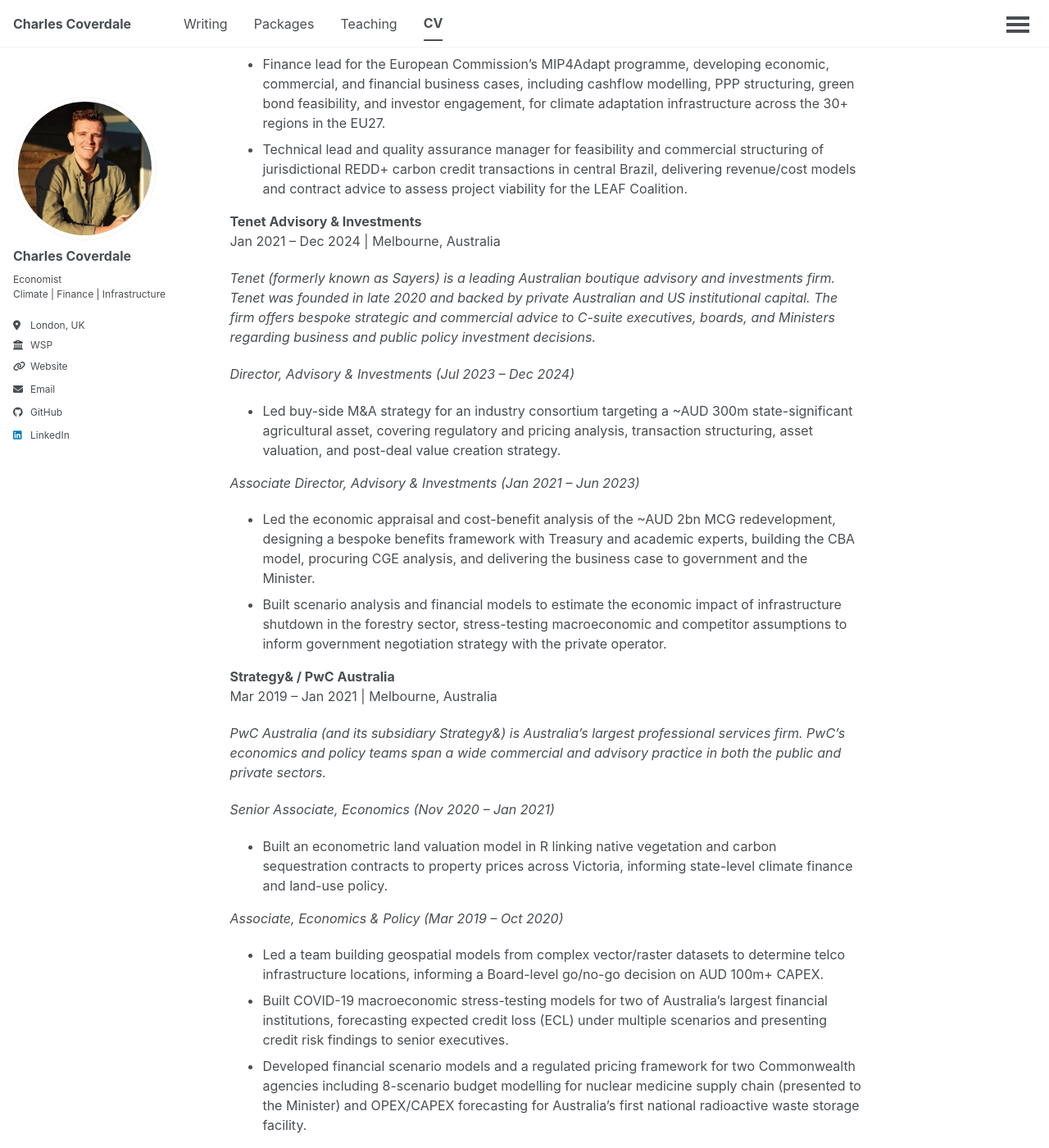
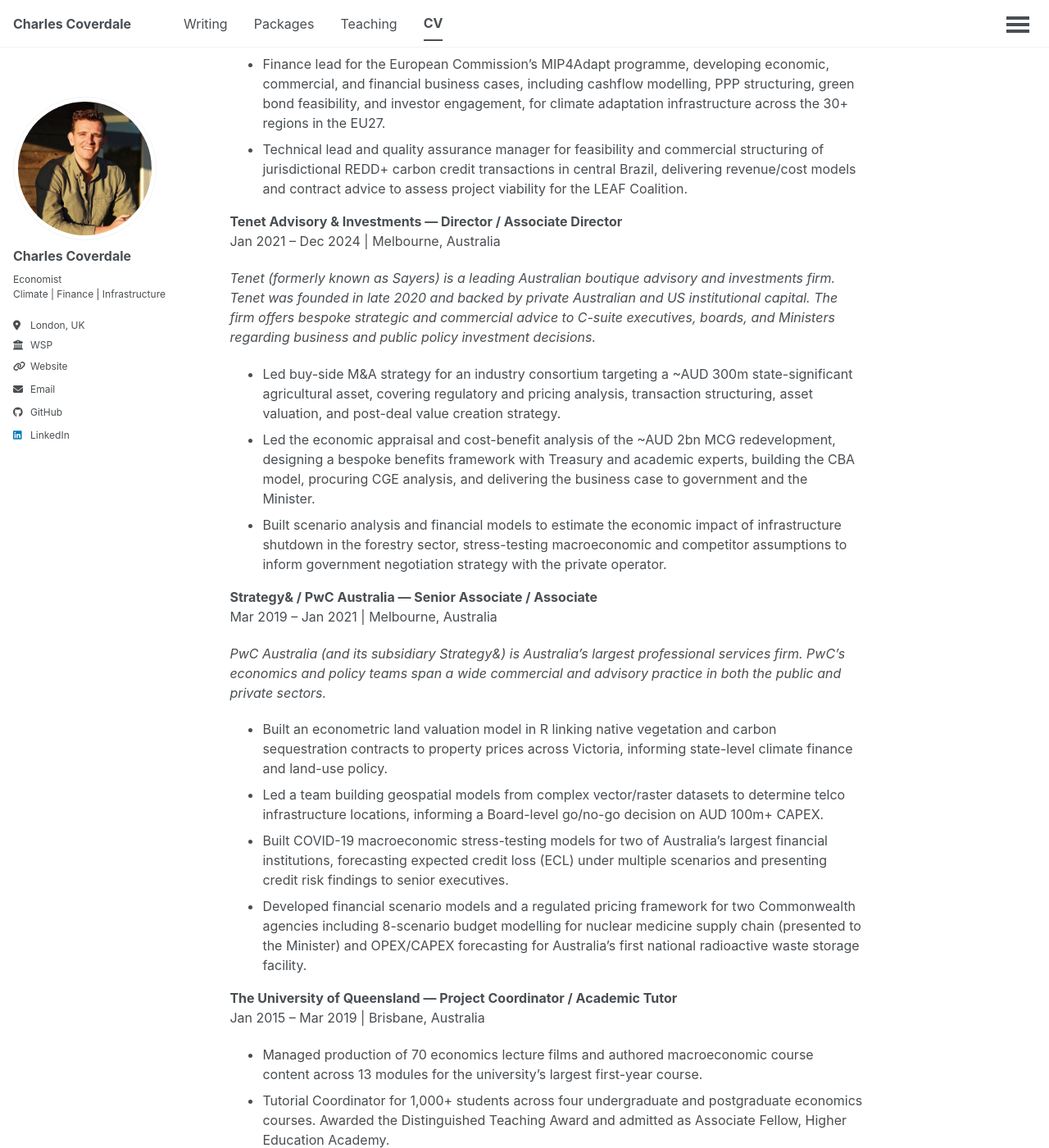
Before and after one commit to charlescoverdale/charlescoverdale.github.io, a Jekyll site: the page built from _pages/cv.md, in a window 1280 px wide and 1400 px high, scrolled down 400 px. Shown: the whole window at 82% size. Built offline with Jekyll 4.4.1, drawn with Linux system fonts in a browser that asks for light colours; a script that is not in the unit is left out; some of the changed text lies outside the part shown.

Commit message:
Group roles under one company entry with combined bullets

```diff
--- a/_pages/cv.md
+++ b/_pages/cv.md
@@ -20,44 +20,29 @@ redirect_from:
 - Finance lead for the European Commission's MIP4Adapt programme, developing economic, commercial, and financial business cases, including cashflow modelling, PPP structuring, green bond feasibility, and investor engagement, for climate adaptation infrastructure across the 30+ regions in the EU27.
 - Technical lead and quality assurance manager for feasibility and commercial structuring of jurisdictional REDD+ carbon credit transactions in central Brazil, delivering revenue/cost models and contract advice to assess project viability for the LEAF Coalition.
 
-**Tenet Advisory & Investments**
+**Tenet Advisory & Investments — Director / Associate Director**
 <br>Jan 2021 – Dec 2024 | Melbourne, Australia
 
 *Tenet (formerly known as Sayers) is a leading Australian boutique advisory and investments firm. Tenet was founded in late 2020 and backed by private Australian and US institutional capital. The firm offers bespoke strategic and commercial advice to C-suite executives, boards, and Ministers regarding business and public policy investment decisions.*
 
-*Director, Advisory & Investments (Jul 2023 – Dec 2024)*
-
 - Led buy-side M&A strategy for an industry consortium targeting a ~AUD 300m state-significant agricultural asset, covering regulatory and pricing analysis, transaction structuring, asset valuation, and post-deal value creation strategy.
-
-*Associate Director, Advisory & Investments (Jan 2021 – Jun 2023)*
-
 - Led the economic appraisal and cost-benefit analysis of the ~AUD 2bn MCG redevelopment, designing a bespoke benefits framework with Treasury and academic experts, building the CBA model, procuring CGE analysis, and delivering the business case to government and the Minister.
 - Built scenario analysis and financial models to estimate the economic impact of infrastructure shutdown in the forestry sector, stress-testing macroeconomic and competitor assumptions to inform government negotiation strategy with the private operator.
 
-**Strategy& / PwC Australia**
+**Strategy& / PwC Australia — Senior Associate / Associate**
 <br>Mar 2019 – Jan 2021 | Melbourne, Australia
 
 *PwC Australia (and its subsidiary Strategy&) is Australia's largest professional services firm. PwC's economics and policy teams span a wide commercial and advisory practice in both the public and private sectors.*
 
-*Senior Associate, Economics (Nov 2020 – Jan 2021)*
-
 - Built an econometric land valuation model in R linking native vegetation and carbon sequestration contracts to property prices across Victoria, informing state-level climate finance and land-use policy.
-
-*Associate, Economics & Policy (Mar 2019 – Oct 2020)*
-
 - Led a team building geospatial models from complex vector/raster datasets to determine telco infrastructure locations, informing a Board-level go/no-go decision on AUD 100m+ CAPEX.
 - Built COVID-19 macroeconomic stress-testing models for two of Australia's largest financial institutions, forecasting expected credit loss (ECL) under multiple scenarios and presenting credit risk findings to senior executives.
 - Developed financial scenario models and a regulated pricing framework for two Commonwealth agencies including 8-scenario budget modelling for nuclear medicine supply chain (presented to the Minister) and OPEX/CAPEX forecasting for Australia's first national radioactive waste storage facility.
 
-**The University of Queensland**
+**The University of Queensland — Project Coordinator / Academic Tutor**
 <br>Jan 2015 – Mar 2019 | Brisbane, Australia
 
-*Project Coordinator, UQx Economics (Aug 2018 – Mar 2019)*
-
 - Managed production of 70 economics lecture films and authored macroeconomic course content across 13 modules for the university's largest first-year course.
-
-*Academic Tutor, Economics (Jan 2015 – Dec 2018)*
-
 - Tutorial Coordinator for 1,000+ students across four undergraduate and postgraduate economics courses. Awarded the Distinguished Teaching Award and admitted as Associate Fellow, Higher Education Academy.
 
 **The Floor — Intern**
```
